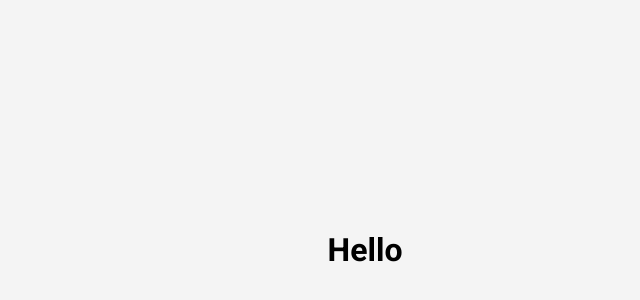
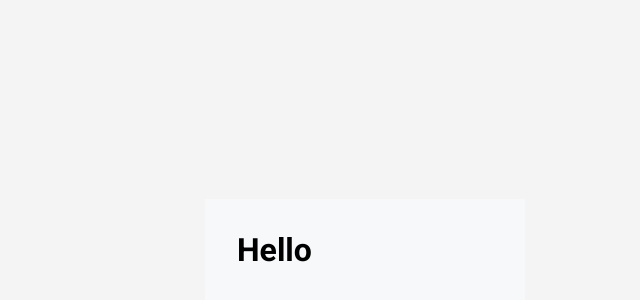
Before and after one commit to Mzhgn/React-Calculator, a React (Create React App) app: page / in a window 1280 px wide. Shown: the part 150-450 px from the top of the page, without its empty margins (275-915 px from the left). Built offline with nearby package versions, Linux system fonts and the light colour scheme.

Commit message:
updtaed css

```diff
--- a/src/index.css
+++ b/src/index.css
@@ -17,3 +17,8 @@ body {
   justify-content: center;
   font-family: "Roboto", sans-serif;
 }
+.wrapper {
+  background: #f6f8f9;
+  width: 20rem;
+  padding: 2rem;
+}
```
